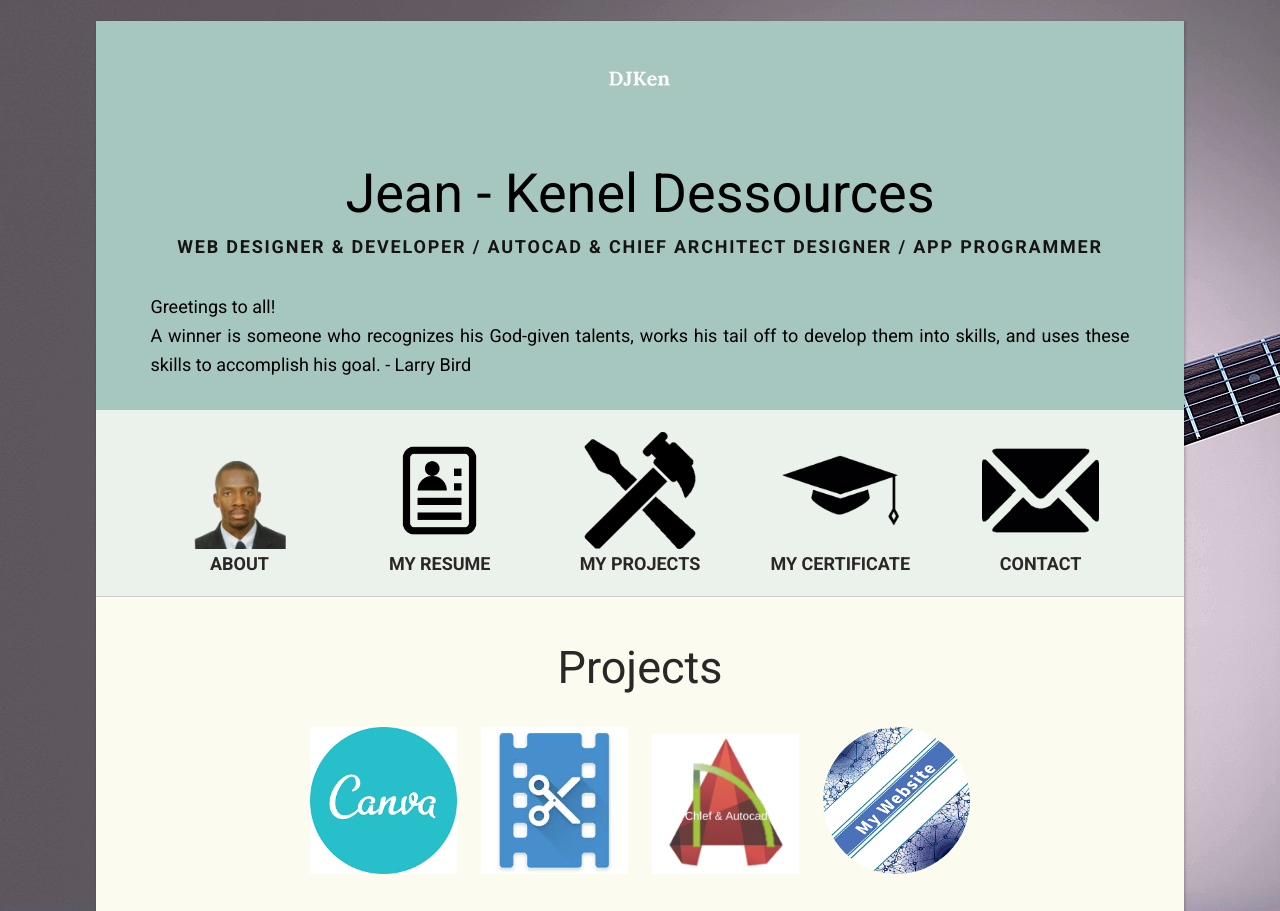
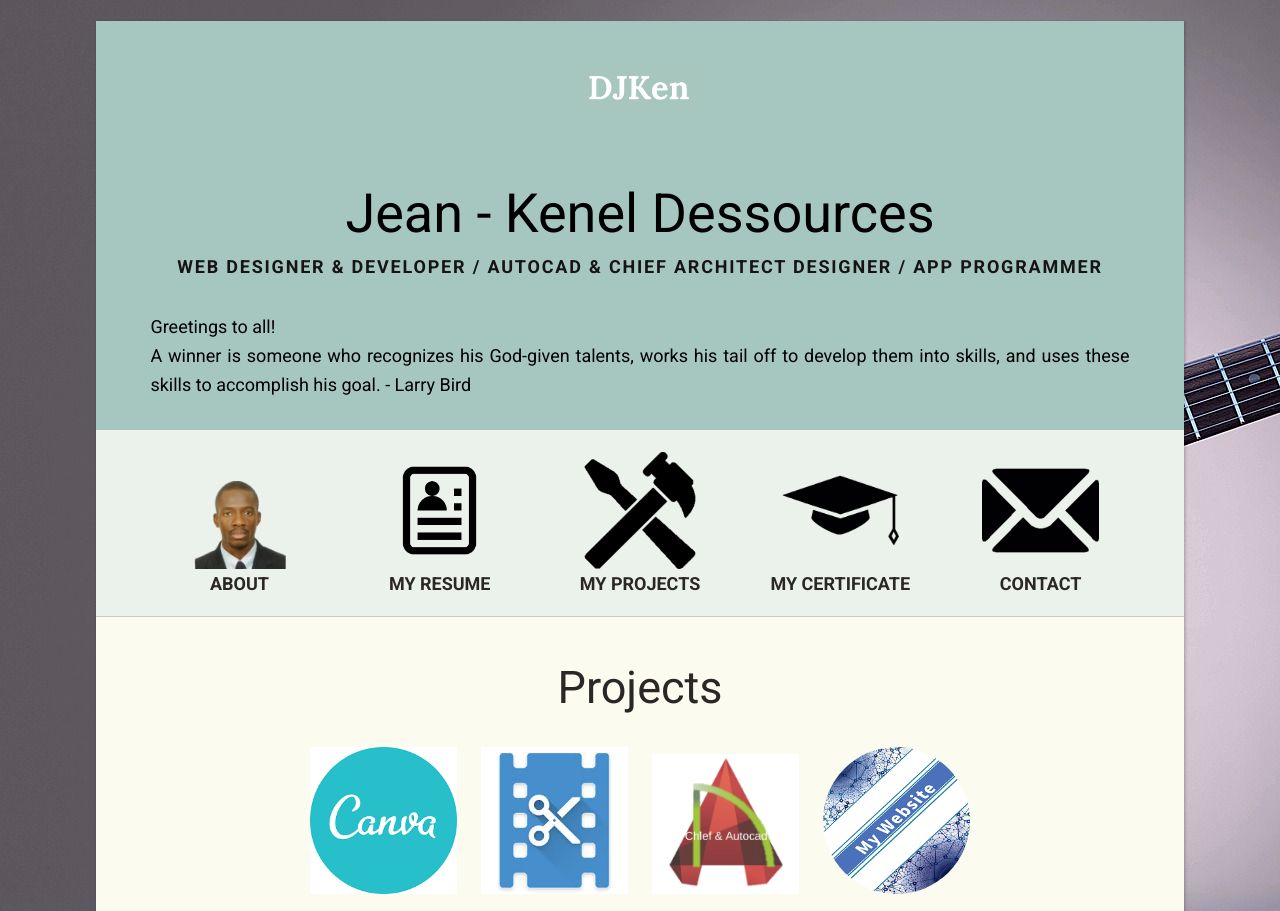
Before and after one commit to djken/jkeneld, a plain HTML site: page index.html in a window 1280 px wide. Shown: the top 911 px of the page. Drawn offline with Linux system fonts and the light colour scheme.

Commit message:
Update index.html

```diff
--- a/index.html
+++ b/index.html
@@ -12,7 +12,7 @@
 	<div class="wrapper">
 
 		<section id="splash">
-			<img src="images/logo.png" width="100" height="30" alt="logo_Ken"/><br><br><br>
+			<img src="images/logo.png" width="50" height="50" alt="logo_Ken"/><br><br><br>
 			<h1>Jean - Kenel Dessources</h1>
 			<h4>Web Designer & Developer /  AutoCAD & Chief Architect Designer  /  App Programmer</h4>
 			<p class="intro">Greetings to all! </br>A winner is someone who recognizes his God-given talents,
```
